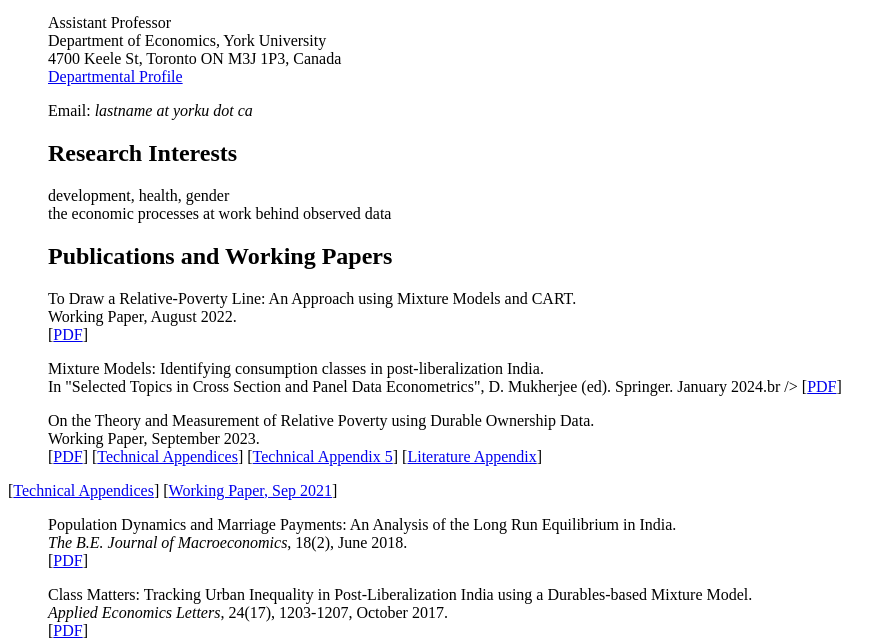
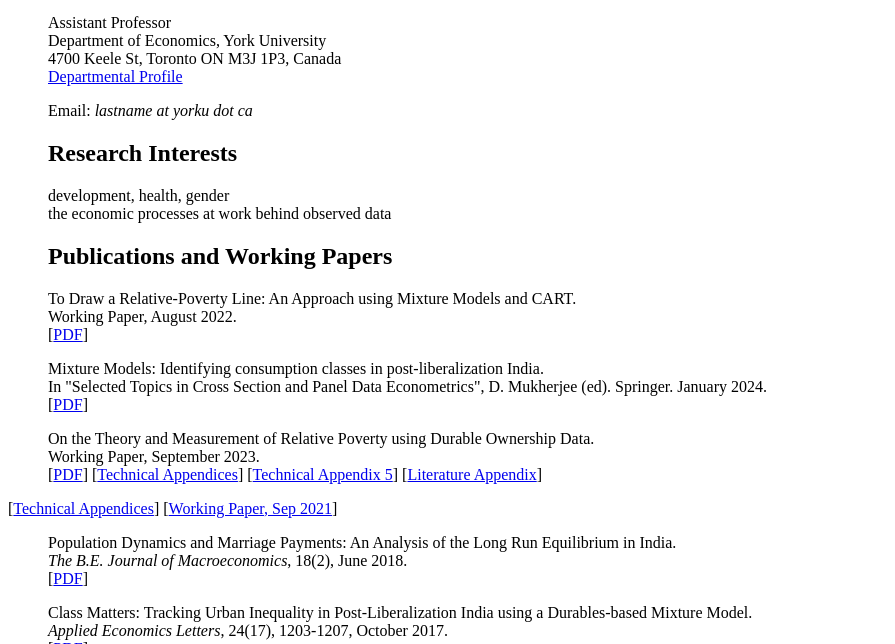
Before and after one commit to sudeshnamaitra/sudeshnamaitra.github.io, a plain HTML site: page index.html in a window 1280 px wide. Shown: the part 456-1100 px from the top of the page, without its empty margins (0-895 px from the left). Drawn offline with Linux system fonts and the light colour scheme.

Commit message:
Update index.html
Update formatting for Springer chapter. (Ensure the [pdf] link appears on the next line.)

```diff
--- a/index.html
+++ b/index.html
@@ -39,7 +39,7 @@ the economic processes at work behind observed data</p>
 	[<a href="https://www.sudeshnamaitra.com/Maitra_rel_pov_line_CART_Aug2022.pdf">PDF</a>]</p>
 
 <p>Mixture Models: Identifying consumption classes in post-liberalization India. <br />
-	In "Selected Topics in Cross Section and Panel Data Econometrics", D. Mukherjee (ed). Springer. January 2024.br />
+	In "Selected Topics in Cross Section and Panel Data Econometrics", D. Mukherjee (ed). Springer. January 2024.<br />
 	[<a href="https://www.sudeshnamaitra.com/Maitra_mixture_models_chapter_Jan2022.pdf">PDF</a>]</p>
 
 <p>On the Theory and Measurement of Relative Poverty using Durable Ownership Data. <br />
```
